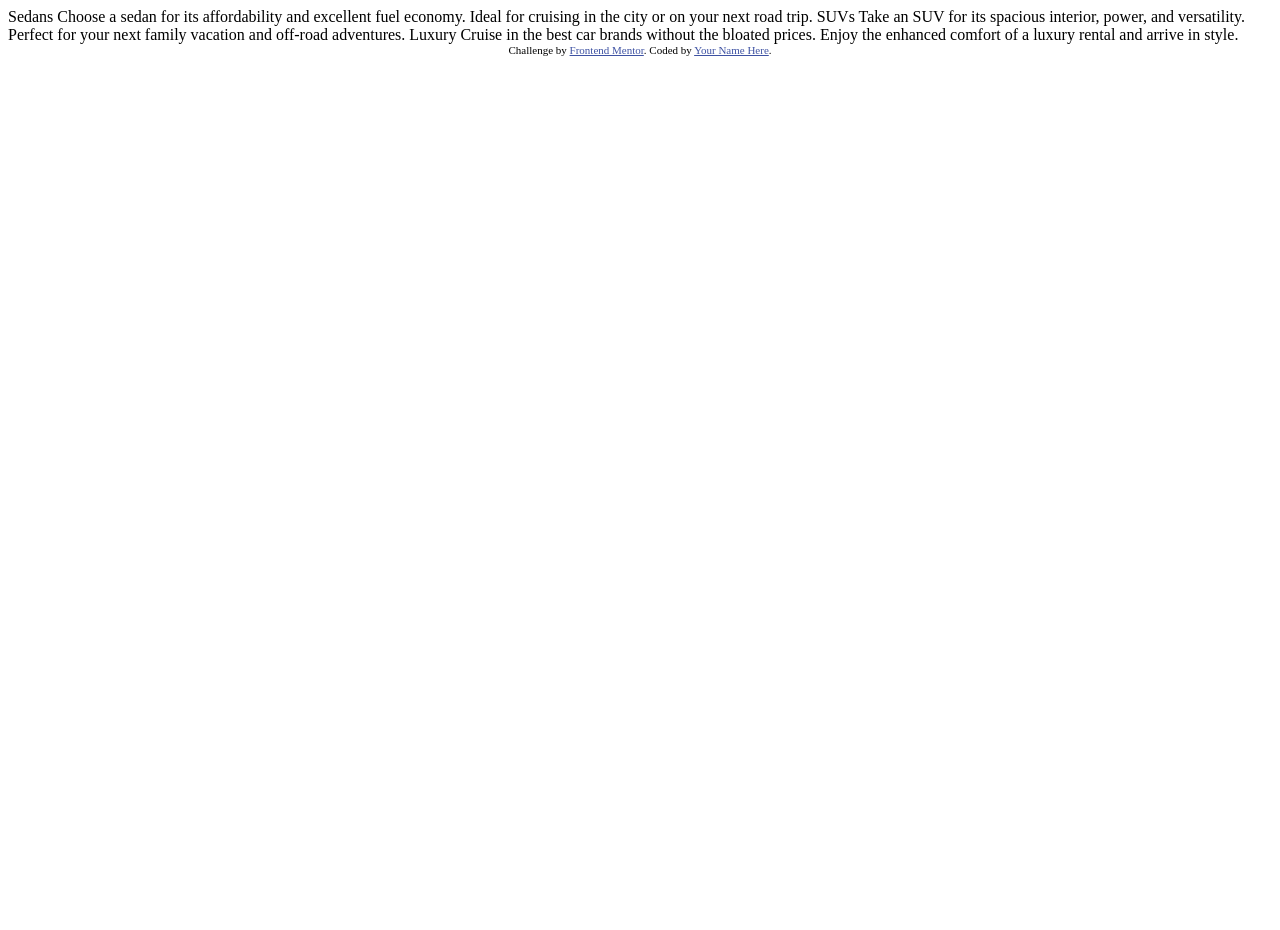
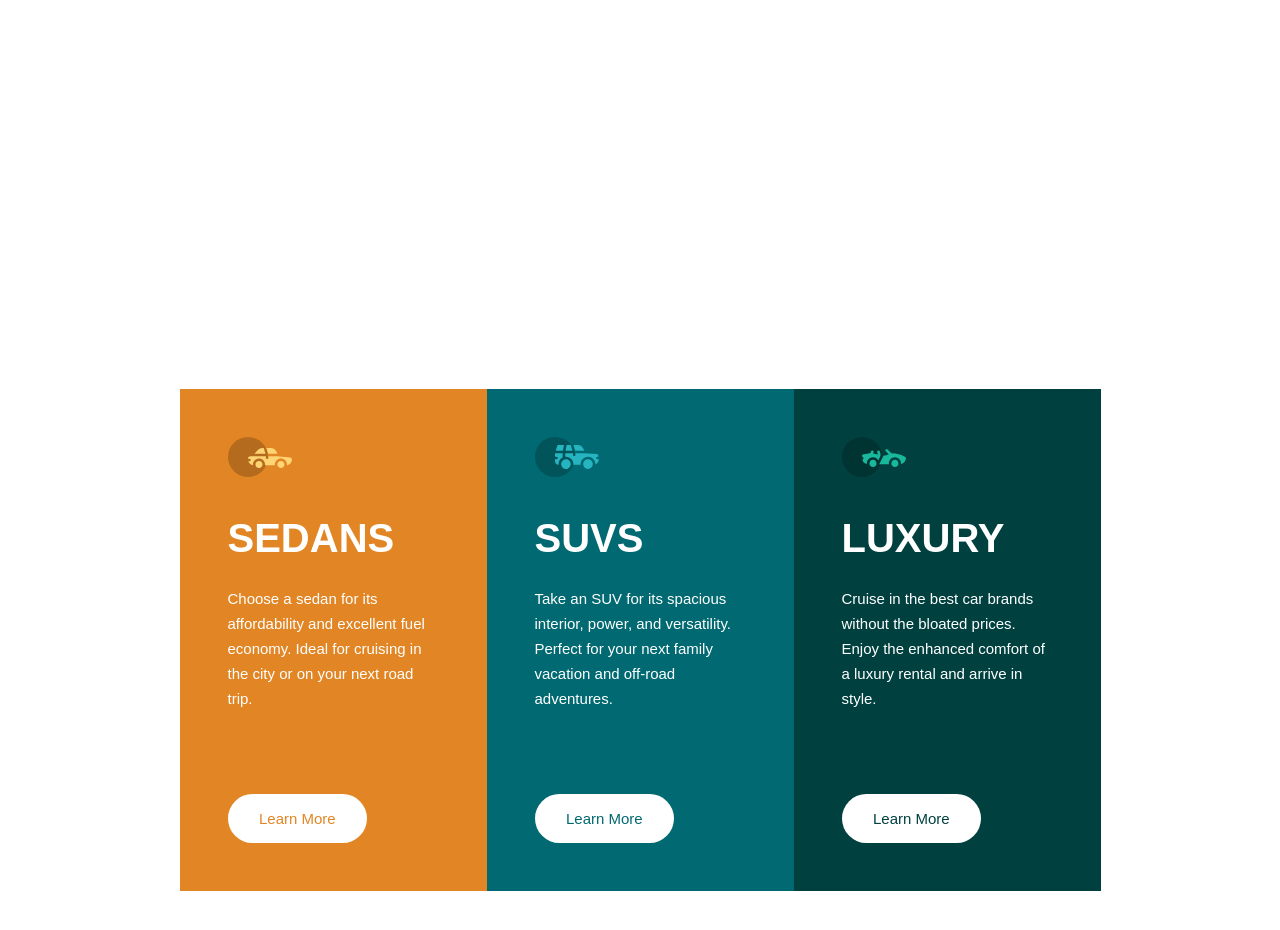
Before and after one commit to Academy-of-Information-Technologies/3-column-preview-card-component-voova1, a plain HTML site: page index.html in a window 1280 px wide. Before the commit the page ends 800 px from the top, so only its background shows below. Drawn offline with Linux system fonts and the light colour scheme; a web font is replaced by a local one.

Commit message:
component

```diff
--- a/index.html
+++ b/index.html
@@ -1,36 +1,46 @@
 <!DOCTYPE html>
 <html lang="en">
   <head>
-  <meta charset="UTF-8">
-  <meta name="viewport" content="width=device-width, initial-scale=1.0"> <!-- displays site properly based on user's device -->
+    <meta charset="UTF-8" />
+    <meta name="viewport" content="width=device-width, initial-scale=1.0" />
+    <!-- displays site properly based on user's device -->
 
-  <link rel="icon" type="image/png" sizes="32x32" href="./images/favicon-32x32.png">
-
+    <link
+      rel="icon"
+      type="image/png"
+      sizes="32x32"
+      href="./images/favicon-32x32.png"
+    />
+    <link rel="stylesheet" href="./style.css" />
     <title>Frontend Mentor | 3-column preview card component</title>
-
-  <!-- Feel free to remove these styles or customise in your own stylesheet 👍 -->
-  <style>
-    .attribution { font-size: 11px; text-align: center; }
-    .attribution a { color: hsl(228, 45%, 44%); }
-  </style>
   </head>
   <body>
-
-  Sedans
-  Choose a sedan for its affordability and excellent fuel economy. Ideal for cruising in the city
-  or on your next road trip.
-
-  SUVs
-  Take an SUV for its spacious interior, power, and versatility. Perfect for your next family vacation
-  and off-road adventures.
-
-  Luxury
-  Cruise in the best car brands without the bloated prices. Enjoy the enhanced comfort of a luxury
-  rental and arrive in style.
-
-  <div class="attribution">
-    Challenge by <a href="https://www.frontendmentor.io?ref=challenge" target="_blank">Frontend Mentor</a>.
-    Coded by <a href="#">Your Name Here</a>.
+    <div class="box box-1">
+      <img src="./images/icon-sedans.svg" alt="icone sedans" />
+      <h2>SEDANS</h2>
+      <p>
+        Choose a sedan for its affordability and excellent fuel economy. Ideal
+        for cruising in the city or on your next road trip.
+      </p>
+      <button>Learn More</button>
+    </div>
+    <div class="box box-2">
+      <img src="./images/icon-suvs.svg" alt="icone suvs" />
+      <h2>SUVS</h2>
+      <p>
+        Take an SUV for its spacious interior, power, and versatility. Perfect
+        for your next family vacation and off-road adventures.
+      </p>
+      <button>Learn More</button>
+    </div>
+    <div class="box box-3">
+      <img src="./images/icon-luxury.svg" alt="icone luxury" />
+      <h2>LUXURY</h2>
+      <p>
+        Cruise in the best car brands without the bloated prices. Enjoy the
+        enhanced comfort of a luxury rental and arrive in style.
+      </p>
+      <button>Learn More</button>
     </div>
   </body>
 </html>
--- /dev/null
+++ b/style.css
@@ -0,0 +1,59 @@
+@import url("https://fonts.googleapis.com/css2?family=Big+Shoulders:opsz,wght@10..72,100..900&display=swap");
+@import url("https://fonts.googleapis.com/css2?family=Lexend+Exa:wght@100..900&display=swap");
+* {
+  margin: 0;
+  padding: 0;
+  box-sizing: border-box;
+}
+body {
+  min-height: 100vh;
+  min-height: 100vw;
+  display: flex;
+  justify-content: center;
+  align-items: center;
+}
+.box {
+  max-width: 307px;
+  min-height: 500px;
+  background-color: #e28625;
+  padding: 48px;
+}
+h2 {
+  font-family: "Big Shoulders", sans-serif;
+  color: #fff;
+  font-size: 40px;
+  font-weight: 700;
+  margin-top: 35px;
+  margin-bottom: 25px;
+}
+p {
+  font-size: 15px;
+  color: #fff;
+  font-weight: 400;
+  line-height: 25px;
+  font-family: "Lexend Exa", sans-serif;
+}
+button {
+  background-color: #fff;
+  color: #e28625;
+  border: none;
+  font-size: 15px;
+  font-weight: 400;
+  line-height: 25px;
+  border-radius: 25px;
+  padding: 12px 31.5px;
+  font-family: "Lexend Exa", sans-serif;
+  margin-top: 83px;
+}
+.box-2 {
+  background-color: #006971;
+}
+.box-3 {
+  background-color: #004140;
+}
+.box-2 > button {
+  color: #006971;
+}
+.box-3 > button {
+  color: #004140;
+}
```
Lines whose indentation alone changed are shown as unchanged.
